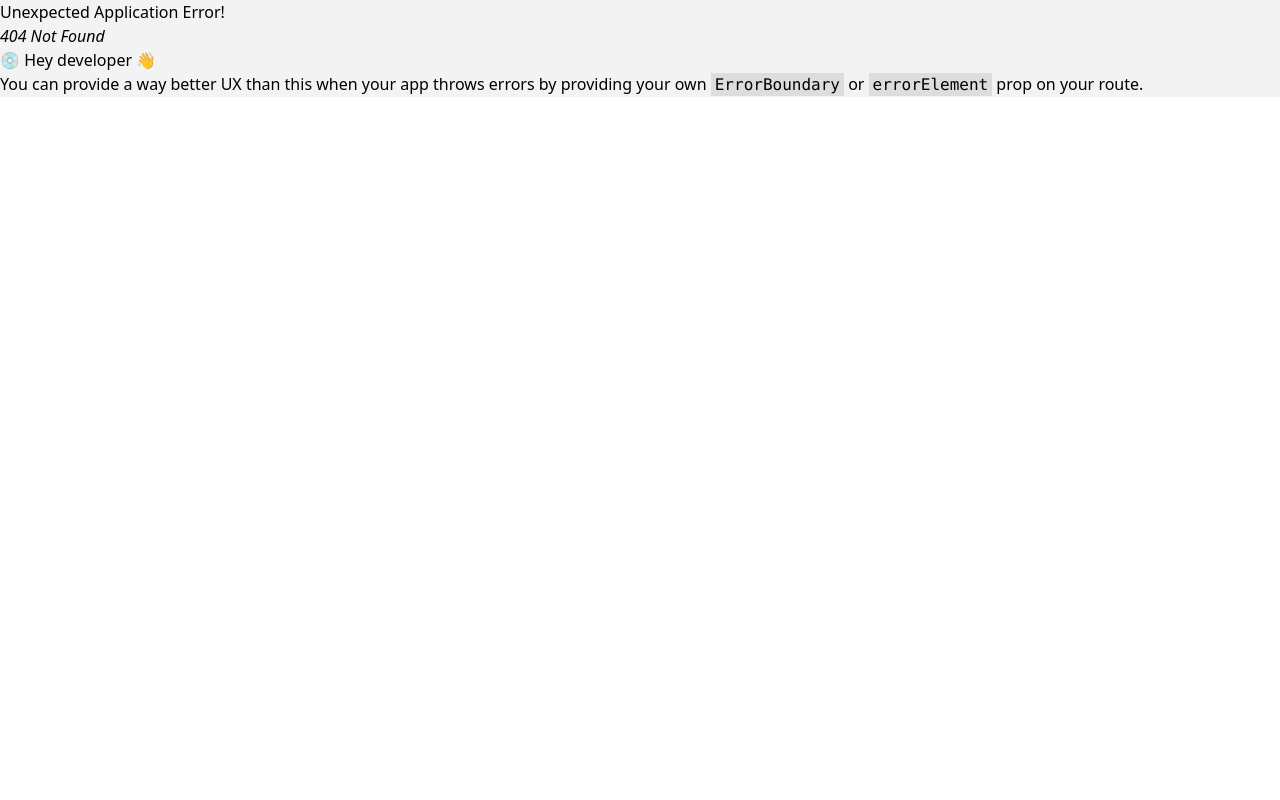
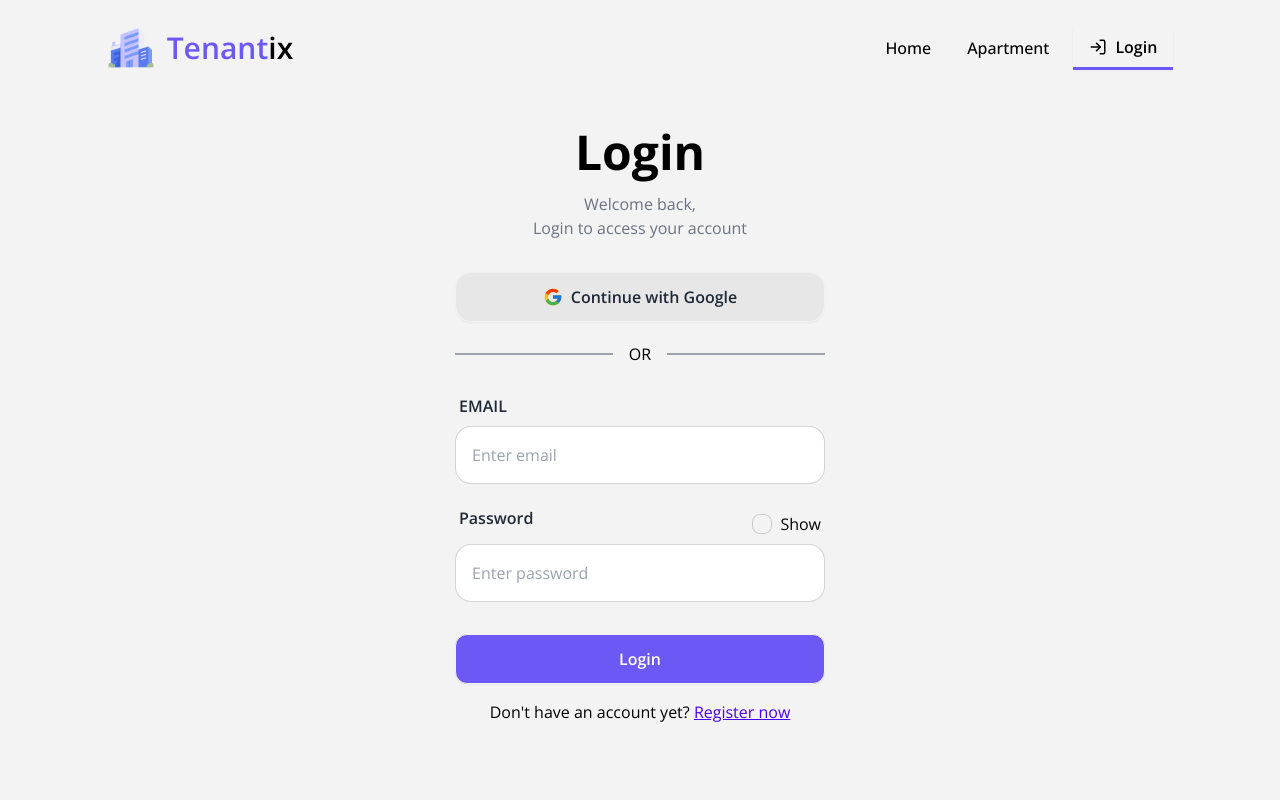
Before and after one commit to Yamin39/tenantix-client, a React (Vite) app: page /login in a window 1280 px wide. Before the commit this address had no page. Shown: the top 800 px of the page. Built offline with nearby package versions, Linux system fonts and the light colour scheme.

Commit message:
added login page

```diff
--- a/src/Routers/Routes.jsx
+++ b/src/Routers/Routes.jsx
@@ -2,6 +2,7 @@ import { createBrowserRouter } from "react-router-dom";
 import Root from "../layout/Root";
 import Apartment from "../pages/Apartment/Apartment";
 import Home from "../pages/Home/Home";
+import Login from "../pages/Login/Login";
 
 const router = createBrowserRouter([
   {
@@ -16,6 +17,10 @@ const router = createBrowserRouter([
         path: "/apartment",
         element: <Apartment></Apartment>,
       },
+      {
+        path: "/login",
+        element: <Login></Login>,
+      },
     ],
   },
 ]);
--- /dev/null
+++ b/src/pages/Login/Login.jsx
@@ -0,0 +1,70 @@
+import { useState } from "react";
+import { FcGoogle } from "react-icons/fc";
+import { Link } from "react-router-dom";
+
+const Login = () => {
+  const [passToggle, setPassToggle] = useState(false);
+  return (
+    <div className="max-w-[23.125rem] mx-auto">
+      <div className="text-center mb-6">
+        <h1 className="text-[3rem] sm:text-[3.45rem] lg:text-5xl font-bold mt-4">Login</h1>
+        <p className="text-gray-500 mt-4 pb-2">
+          Welcome back, <br /> Login to access your account
+        </p>
+      </div>
+
+      <div>
+        {/* Google login */}
+        <button className="btn w-full py-3 h-auto min-h-0 text-base rounded-2xl bg-[#d3d3d360]">
+          <FcGoogle className="text-xl" />
+          Continue with Google
+        </button>
+      </div>
+
+      <div className="divider before:bg-gray-400 after:bg-gray-400 my-6">OR</div>
+
+      {/* Manual login */}
+      <form className="card-body p-0">
+        <div className="form-control">
+          <label htmlFor="email" className="label">
+            <span className="label-text text-base font-semibold">EMAIL</span>
+          </label>
+          {/* email */}
+          <input name="email" id="email" type="email" placeholder="Enter email" className="input py-7 input-bordered rounded-2xl" required />
+        </div>
+        <div className="form-control">
+          <label htmlFor="pass" className="label">
+            <span className="label-text text-base font-semibold">Password</span>
+            <div className="flex items-center gap-2 mt-3">
+              <input name="checkbox" onChange={() => setPassToggle(!passToggle)} type="checkbox" id="checkbox" className="checkbox checkbox-sm" />
+              <label htmlFor="checkbox">Show</label>
+            </div>
+          </label>
+          {/* password */}
+          <input
+            name="password"
+            id="pass"
+            type={passToggle ? "text" : "password"}
+            placeholder="Enter password"
+            className="input input-bordered py-7 rounded-2xl"
+            required
+          />
+        </div>
+        <div className="form-control mt-2">
+          <button className="btn bg-primary-color text-white hover:bg-primary-color hover:brightness-90 h-auto min-h-0 text-base rounded-xl py-3 xl:px-7 mt-4">
+            Login
+          </button>
+
+          <p className="text-center mt-4">
+            Don&apos;t have an account yet?{" "}
+            <Link to="/register" className="text-primary underline">
+              Register now
+            </Link>
+          </p>
+        </div>
+      </form>
+    </div>
+  );
+};
+
+export default Login;
--- a/src/pages/Shared/Navbar/Navbar.css
+++ b/src/pages/Shared/Navbar/Navbar.css
@@ -1,9 +1,9 @@
-.nav-right .active {
+.login-nav.active {
   border: none;
 }
 
 .navLink-container .active,
-.nav-right .active {
+.login-nav.active {
   background-color: transparent !important;
   color: black !important;
   border-bottom: 3px solid #6c59f5;
--- a/src/pages/Shared/Navbar/Navbar.jsx
+++ b/src/pages/Shared/Navbar/Navbar.jsx
@@ -42,11 +42,11 @@ const Navbar = () => {
               </Link>
             </div>
           </div>
-          <div className="">
+          <div>
             <ul className="hidden md:flex navLink-container menu menu-horizontal gap-1 2xl:gap-2 2xl:px-1 font-medium lg:text-base">{navLinks}</ul>
             <NavLink
               to="/login"
-              className="btn bg-primary-color text-white hover:bg-primary-color hover:brightness-90 h-auto min-h-0 lg:text-base rounded-3xl py-2"
+              className="login-nav btn bg-primary-color text-white hover:bg-primary-color hover:brightness-90 h-auto min-h-0 lg:text-base rounded-3xl py-2"
             >
               <FiLogIn className="text-lg" />
               Login
```
